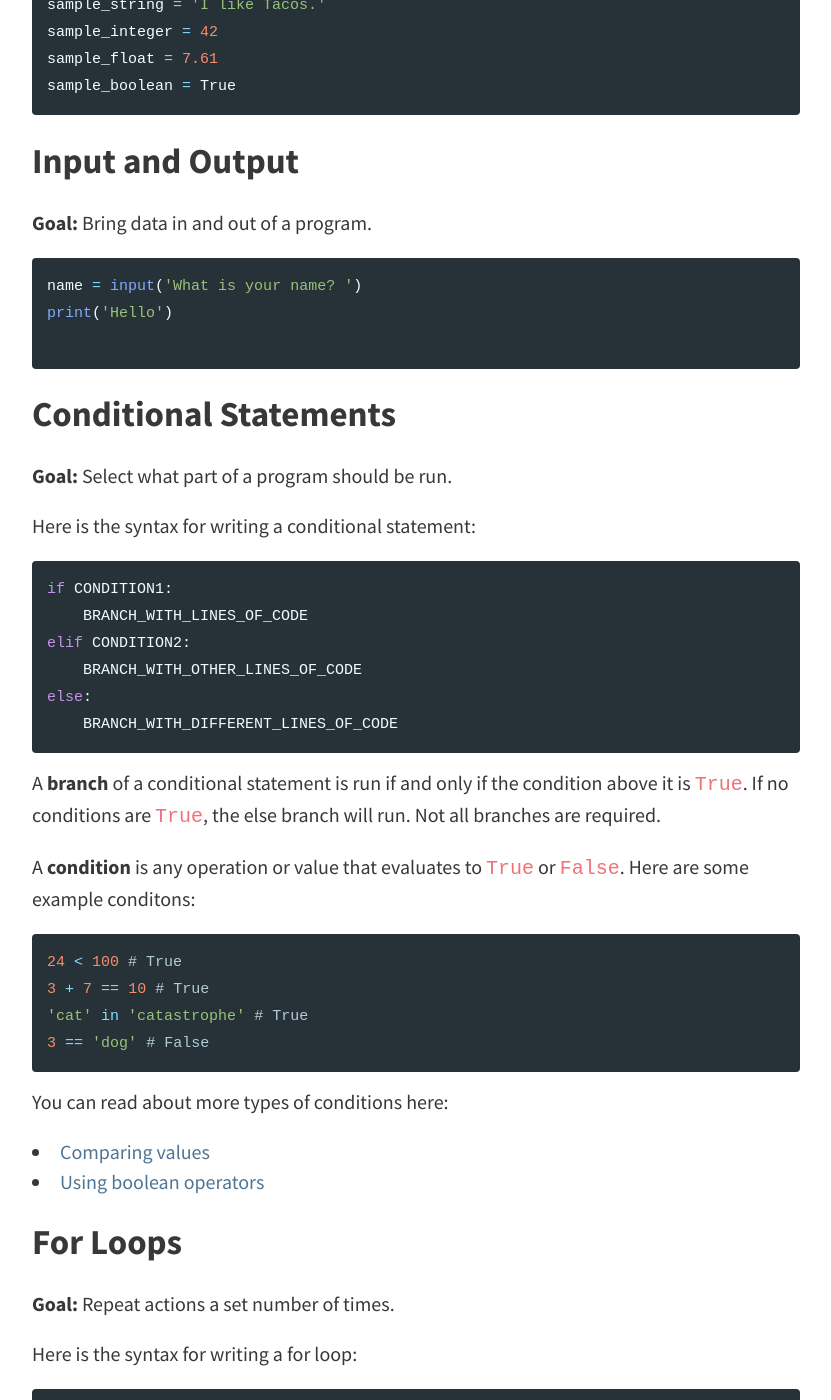
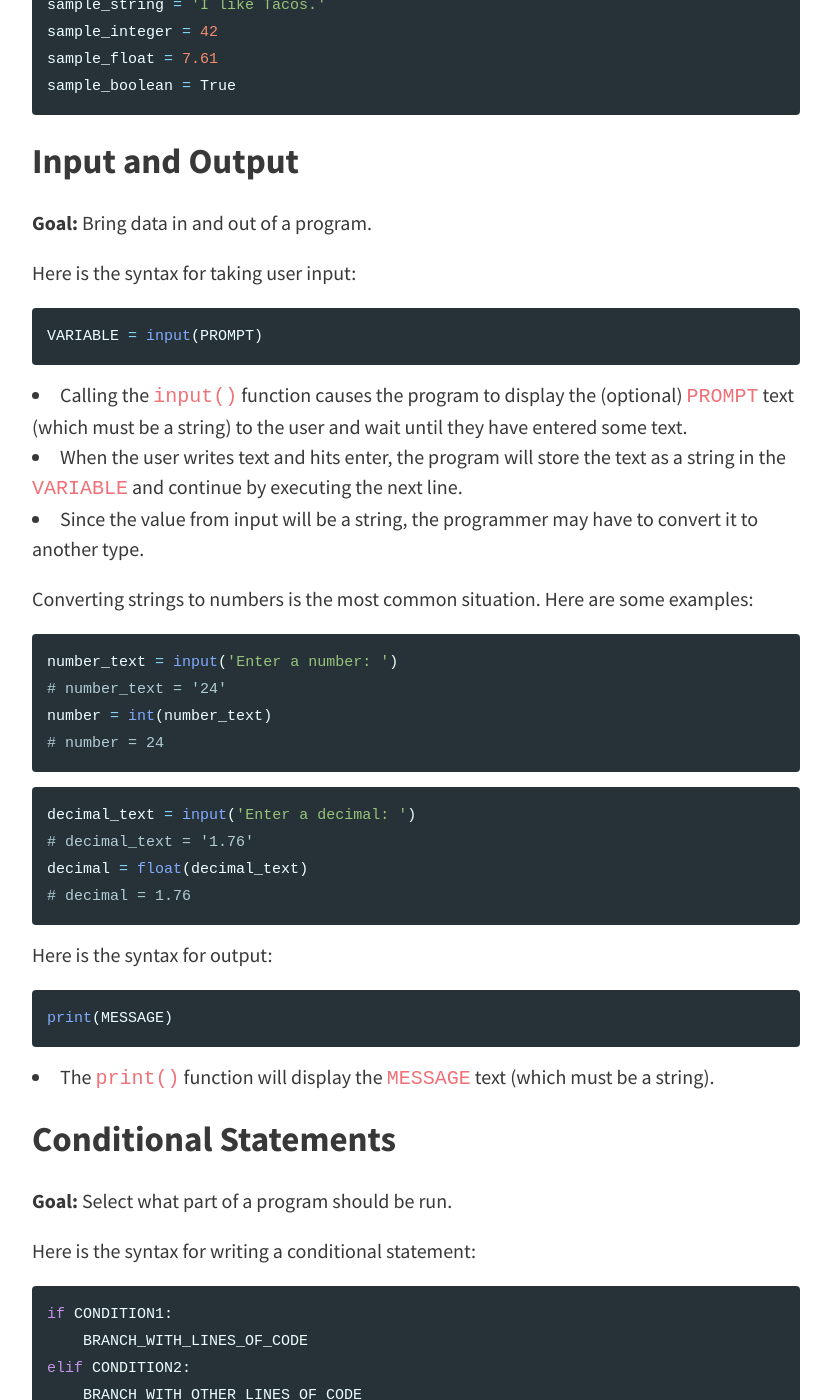
Before and after one commit to maryvo/nanobook, a Jekyll site: the page built from guide.md, in a window 1280 px wide and 1400 px high, scrolled down 2315 px. Shown: the whole window, without its empty margins (224-1055 px from the left). Built offline with Jekyll 4.4.1, drawn with Linux system fonts in a browser that asks for light colours; some of the changed text lies outside the part shown.

Commit message:
Add to guide

````diff
--- a/guide.md
+++ b/guide.md
@@ -31,8 +31,8 @@ Each section in this guide covers a syntactical construct. Sections may include:
 | [3. Conditional Statements](#conditional-statements)     | Select what part of a program should be run.       |
 | [4. For Loops](#for-loops)                               | Repeat actions a set number of times.              |
 | [5. While Loops](#while-loops)                           | Repeat actions as long as condition is true.       |
-| [6. String Manipulation](#string-manipulation)           | Store and retrieve information using text.         |
-| [7. Functions](#function)                                | Group parts of a program related to a common task. |
+| [6. Functions](#function)                                | Group parts of a program related to a common task. |
+| [7. String Manipulation](#string-manipulation)           | Store and retrieve information using text.         |
 
 ## Variables and Data Types
 
@@ -71,11 +71,39 @@ sample_boolean = True
 
 **Goal:** Bring data in and out of a program.
 
+Here is the syntax for taking user input:
+
 ```python
-name = input('What is your name? ')
-print('Hello')
+VARIABLE = input(PROMPT)
+```
 
+- Calling the `input()` function causes the program to display the (optional) `PROMPT` text (which must be a string) to the user and wait until they have entered some text.
+- When the user writes text and hits enter, the program will store the text as a string in the `VARIABLE` and continue by executing the next line.
+- Since the value from input will be a string, the programmer may have to convert it to another type.
+
+Converting strings to numbers is the most common situation. Here are some examples:
+
+```python
+number_text = input('Enter a number: ')
+# number_text = '24'
+number = int(number_text)
+# number = 24
 ```
+
+```python
+decimal_text = input('Enter a decimal: ')
+# decimal_text = '1.76'
+decimal = float(decimal_text)
+# decimal = 1.76
+```
+
+Here is the syntax for output:
+
+```python
+print(MESSAGE)
+```
+
+- The `print()` function will display the `MESSAGE` text (which must be a string).
 
 ## Conditional Statements
 
@@ -92,7 +120,9 @@ else:
     BRANCH_WITH_DIFFERENT_LINES_OF_CODE
 ```
 
-A **branch** of a conditional statement is run if and only if the condition above it is `True`. If no conditions are `True`, the else branch will run. Not all branches are required.
+- A **branch** of a conditional statement is run if and only if the condition above it is `True`.
+- If no conditions are `True`, the else branch will run.
+- Not all branches are required. It is possible to have a statement using just `if` or `if` and some number of `elif` without any `else` branch.
 
 A **condition** is any operation or value that evaluates to `True` or `False`. Here are some example conditons:
 
@@ -116,8 +146,11 @@ Here is the syntax for writing a for loop:
 
 ```python
 for VARIABLE_NAME in range(NUMBER):
-    do_something()
+    BODY_WITH_LINES_OF_CODE
 ```
+
+- The **body** of the loop will be repeated `NUMBER` times.
+- After that many runs, the program will continue by executing the next of code after the loop.
 
 ## While Loops
 
@@ -127,14 +160,12 @@ Here is the syntax for writing a while loop:
 
 ```python
 while CONDITION:
-    do_something()
+    BODY_WITH_LINES_OF_CODE
 ```
 
-## String Manipulation
-
-**Goal:** Store and retrieve information using text.
-
-Coming soon...
+- The **body** of the loop will run as long as `CONDITION` is `True`.
+- The condition will be evaluated each time, before the body is run.
+- When the loop terminates, the program will continue by executing the next of code after the loop.
 
 ## Functions
 
@@ -143,7 +174,19 @@ Coming soon...
 Here is the syntax for defining a function:
 
 ```python
-def FUNCTION_NAME():
-    do_something()
+def FUNCTION_NAME(PARAMETERS):
+    BODY_WITH_LINES_OF_CODE
     return RETURN_VALUE
 ```
+
+- The function **body** contains all of the code to be run when the function is **called**.
+- The function **parameters** are additional data for the function.
+- Not all functions return a value. When the `return` statement is run, the function ends, and the program picks up execution at the next line after the function is called.
+- A function may have one return statements, several return statements, or no return statements.
+- If there are multiple return statements, only the first one to be run will take effect.
+
+## String Manipulation
+
+**Goal:** Store and retrieve information using text.
+
+Coming soon...
````
